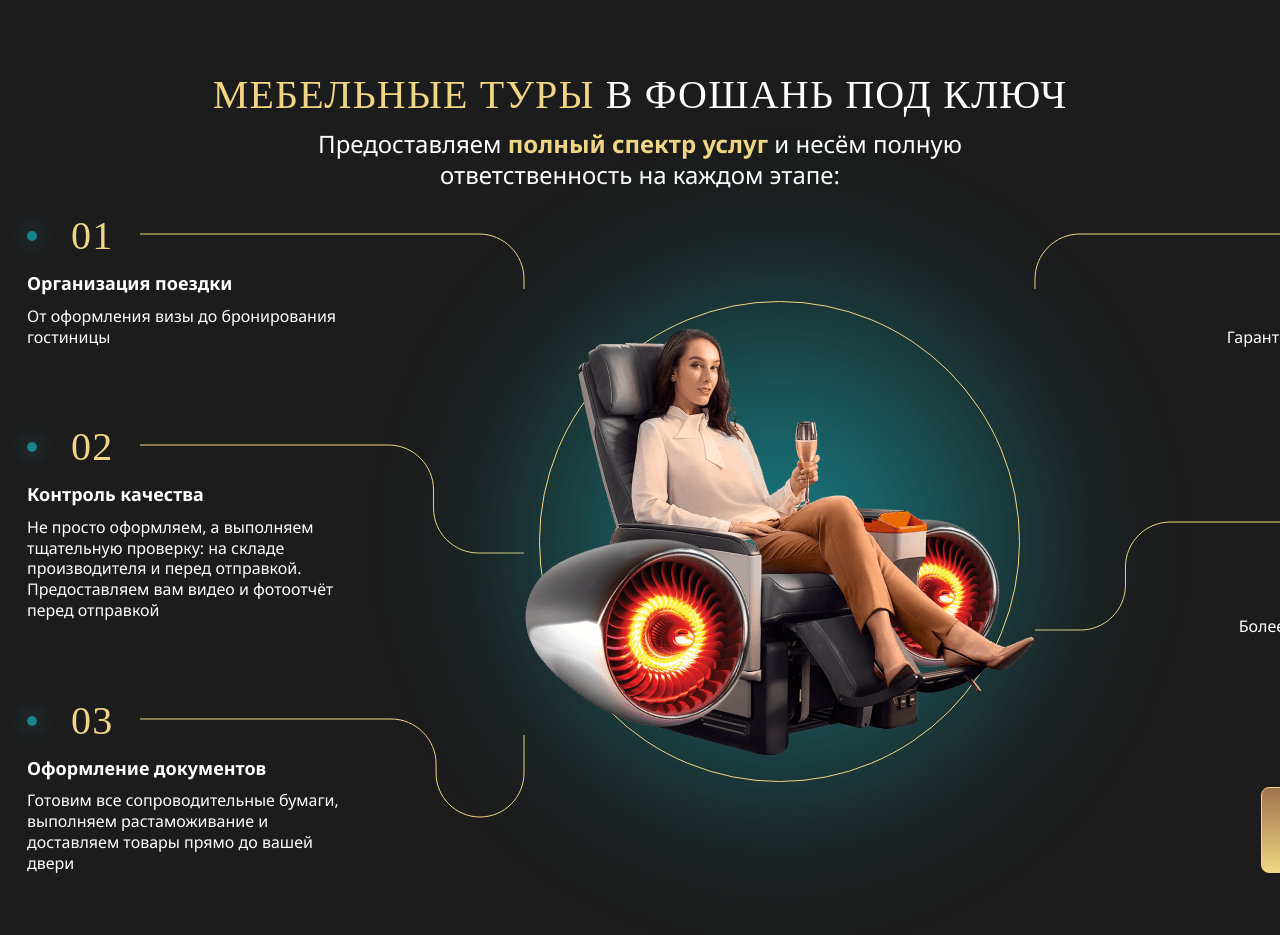
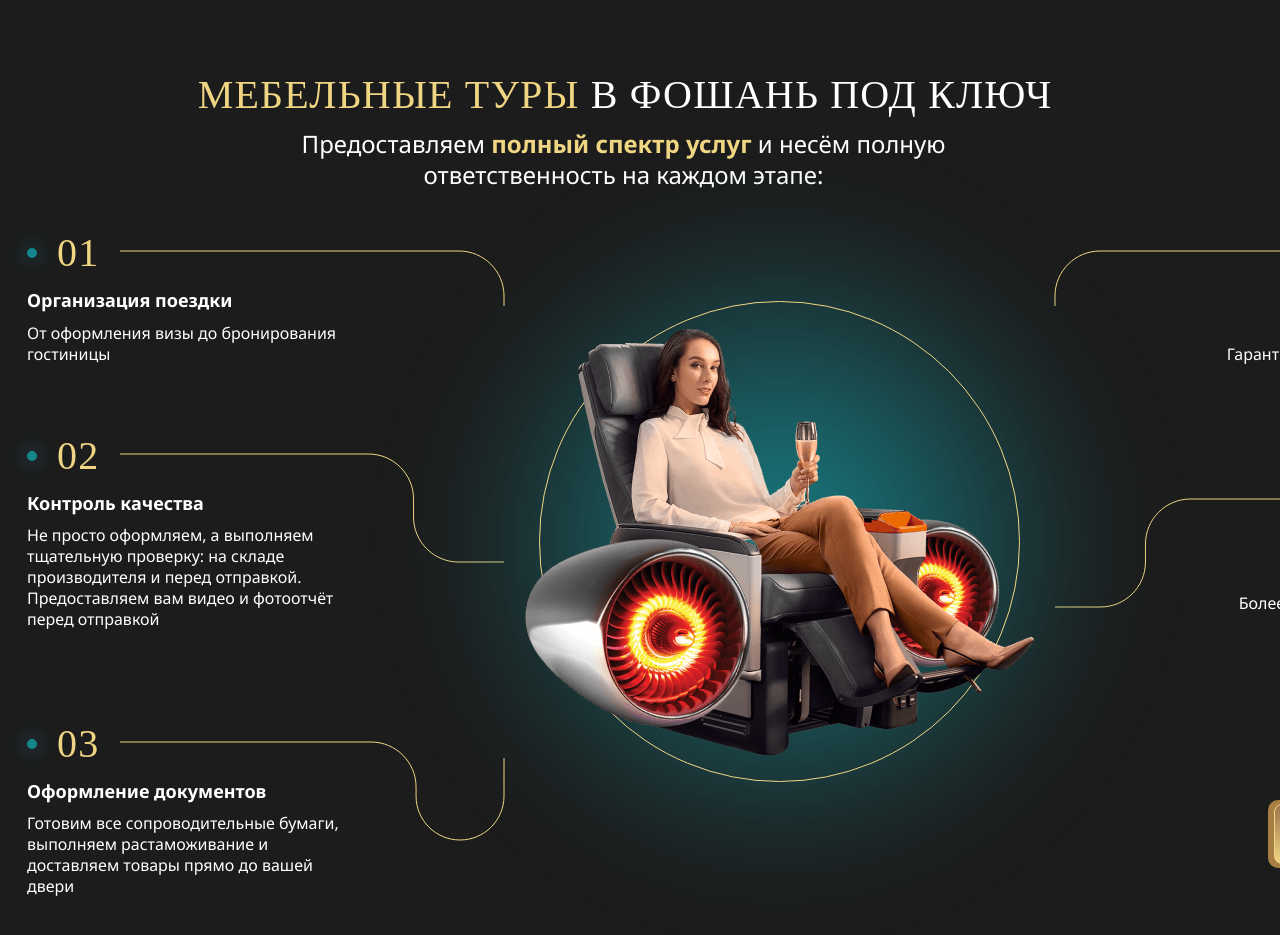
Before and after one commit to SubwaySerfer/B2B-testApp, a Vue app: page /home in a window 1280 px wide. Shown: the part 2540-3475 px from the top of the page. Built offline with nearby package versions, Linux system fonts and the light colour scheme; a web font is replaced by a local one.

Commit message:
update: fin tours section

```diff
--- a/src/components/home/ToursHomeInfo.vue
+++ b/src/components/home/ToursHomeInfo.vue
@@ -7,7 +7,7 @@
     </h3>
     <div class="home-tours__main-block">
       <ul class="main-block__tours-info">
-        <li class="tours-info__elem">
+        <li class="tours-info__elem padding-top">
           <div class="elem__label-box"><img src="/assets/icons/home/list-icon.svg" alt="dot icon.">
             <h4 class="label-box__title">01</h4><img src="/assets/icons/home/line.svg"
               alt="line icon from label to main picture." class="label-box__line">
@@ -25,7 +25,7 @@
             перед отправкой.
             Предоставляем вам видео и фотоотчёт перед отправкой</p>
         </li>
-        <li class="tours-info__elem">
+        <li class="tours-info__elem transform-y">
           <div class="elem__label-box"><img src="/assets/icons/home/list-icon.svg" alt="dot icon.">
             <h4 class="label-box__title">03</h4><img src="/assets/icons/home/line3.svg"
               alt="line icon from label to main picture." class="label-box__line">
@@ -40,7 +40,7 @@
           </figure>
           <span class="img-box__bg"></span>
         </li>
-        <li class="tours-info__elem tours-info__elem__revert">
+        <li class="tours-info__elem padding-top tours-info__elem__revert">
           <div class="elem__label-box elem__label-box__revert"><img src="/assets/icons/home/list-icon.svg"
               alt="dot icon.">
             <h4 class="label-box__title">04</h4><img src="/assets/icons/home/line4.svg"
@@ -50,16 +50,16 @@
           <p class="elem__description text__revert">Перевозим собственной ТК. Гарантируем, что все будет доставлено без
             повреждений</p>
         </li>
-        <li class="tours-info__elem tours-info__elem__revert">
+        <li class="tours-info__elem tours-info__elem__revert transform-bottom ">
           <div class="elem__label-box elem__label-box__revert"><img src="/assets/icons/home/list-icon.svg"
               alt="dot icon.">
             <h4 class="label-box__title">05</h4><img src="/assets/icons/home/line5.svg"
               alt="line icon from label to main picture." class=" label-box__line__revert">
           </div>
-          <h5 class="elem__title text__revert">Персональный менеджер-переводчик</h5>
+          <h5 class="elem__title text__revert">Персональный <br> менеджер-переводчик</h5>
           <p class="elem__description text__revert">Более 10 лет опыта индивидуального подбора мебели</p>
         </li>
-        <li>
+        <li class="tours-info__btn">
           <button class="btn">забронировать тур</button>
         </li>
       </ul>
@@ -87,6 +87,7 @@
 }
 
 .home-tours__title {
+  margin-right: 3rem;
   color: #F0D683;
   font-family: Oranienbaum;
   font-size: 4rem;
@@ -109,6 +110,7 @@
   line-height: 130%;
   width: 82rem;
   margin-bottom: 2rem;
+  margin-right: 3.3rem;
 }
 
 .home-tours__description__gold {
@@ -168,7 +170,6 @@
 .elem__label-box {
   display: flex;
   flex-direction: row;
-  gap: 1.4rem;
   align-items: center;
   position: relative;
   padding-left: .7rem;
@@ -219,7 +220,7 @@
 .label-box__line {
   position: absolute;
   top: 2.3rem;
-  left: 14rem;
+  left: 12rem;
 }
 
 .elem__label-box__revert {
@@ -237,7 +238,7 @@
 }
 
 .label-box__line__revert {
-  right: 14rem;
+  right: 12rem;
   top: 2.3rem;
   position: absolute;
 }
@@ -248,4 +249,29 @@
   padding-right: 2.7rem;
 
 }
+
+.padding-top {
+  padding-top: 1.7rem;
+}
+
+.transform-y {
+  transform: translateY(2.3rem);
+}
+
+.transform-bottom {
+  transform: translateY(-3.8rem);
+
+}
+
+.tours-info__btn {
+  margin: 0 0 0.5rem 2.6rem;
+  width: 26.3rem;
+  height: 6.8rem;
+  background: linear-gradient(90deg, #67310A -108.98%, #F0D683 129.77%);
+  border-radius: 1rem;
+  display: flex;
+  align-items: center;
+  justify-content: center;
+  padding: .4rem .5rem;
+}
 </style>
```
